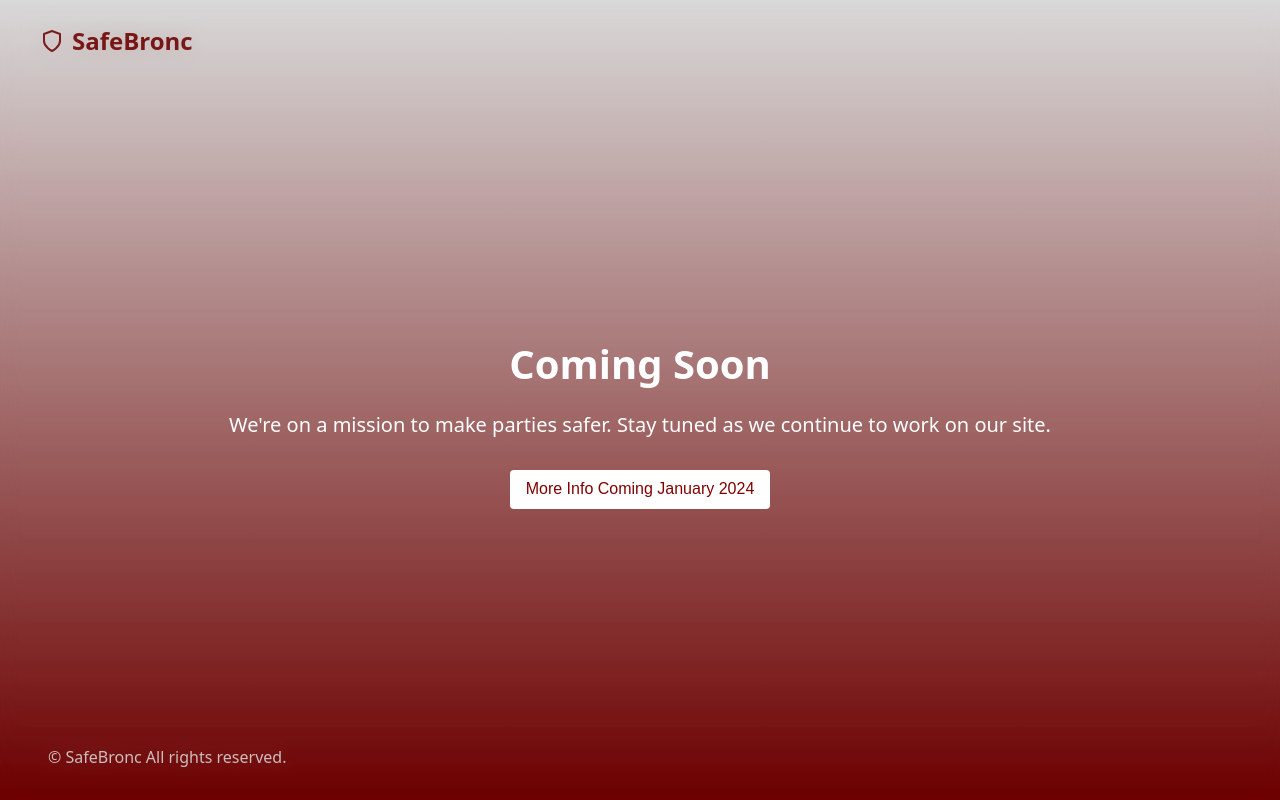
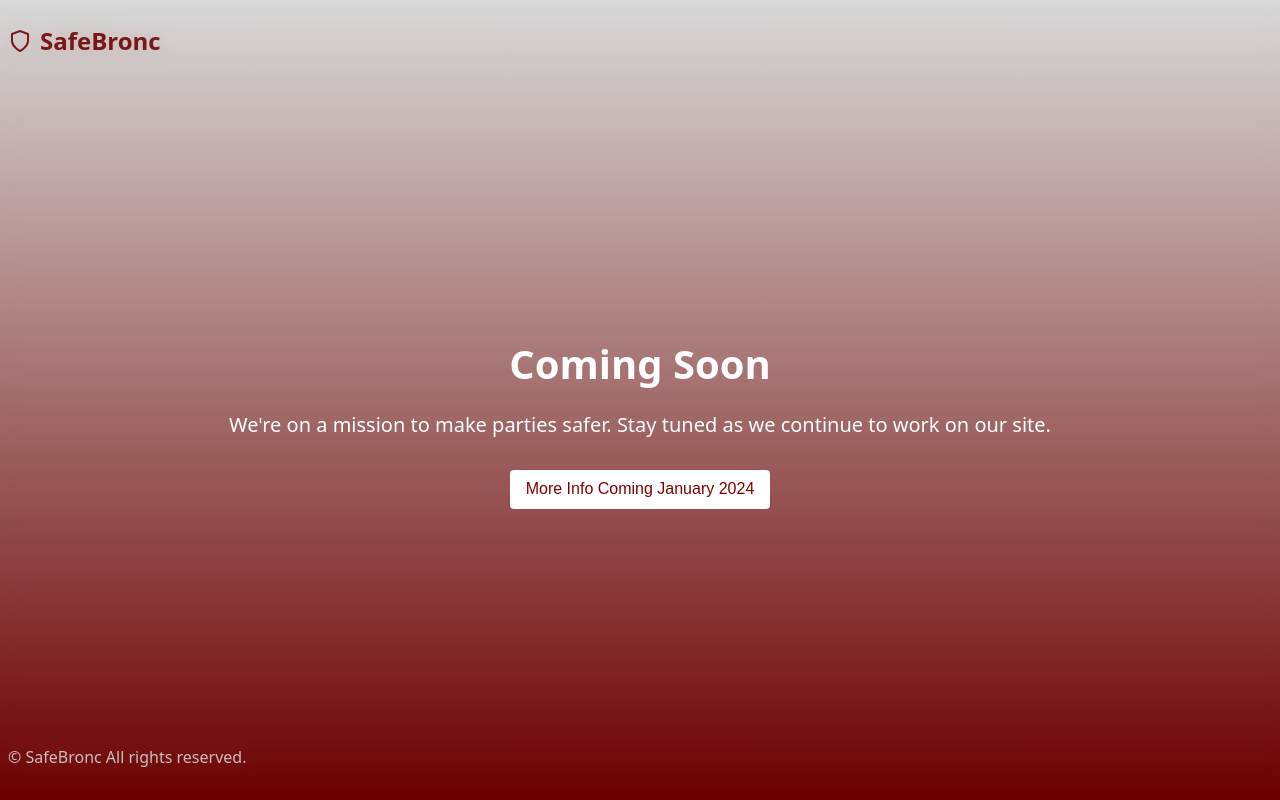
Before and after one commit to SafeBronc/SafeBronc-Website, a plain HTML site: page index.html in a window 1280 px wide. Drawn offline with Linux system fonts and the light colour scheme.

Commit message:
Update style.css
fix header and footer left margin issue due to max width being too small

```diff
--- a/style.css
+++ b/style.css
@@ -48,7 +48,7 @@ footer p {
 }
 
 .header-container, .footer-container, .main-content {
-    max-width: 1200px;
+    max-width: 1800px;
     margin: 0 auto;
     display: flex;
     justify-content: space-between;
```
